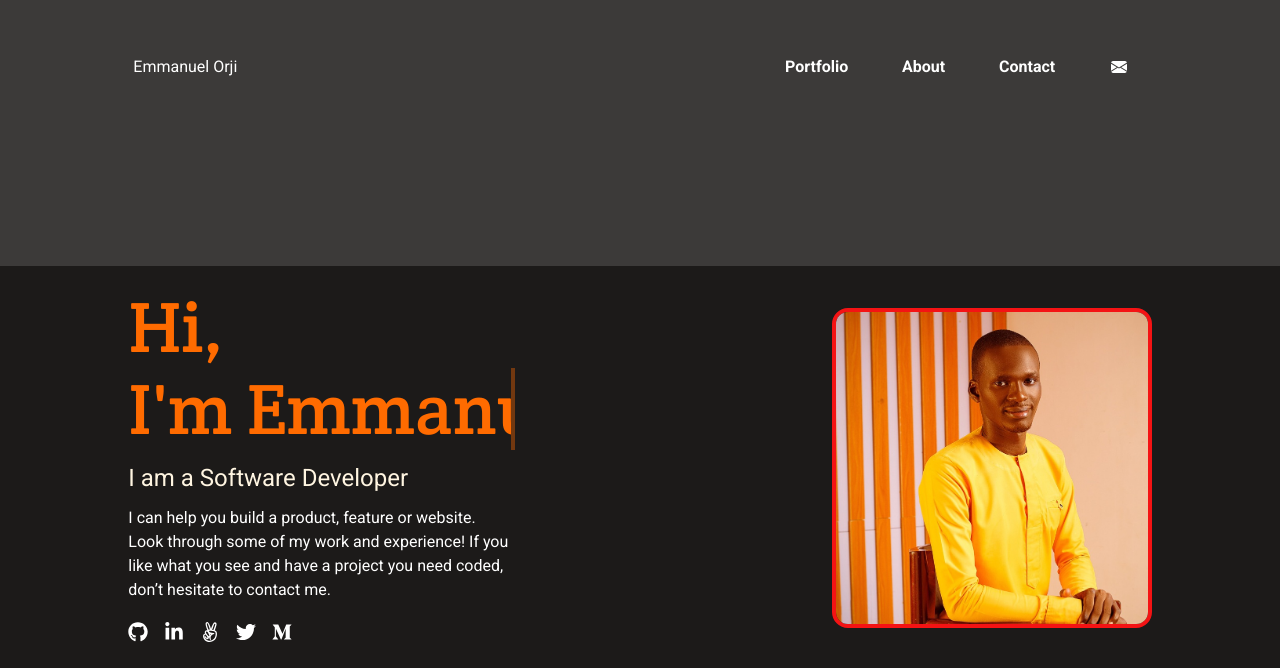
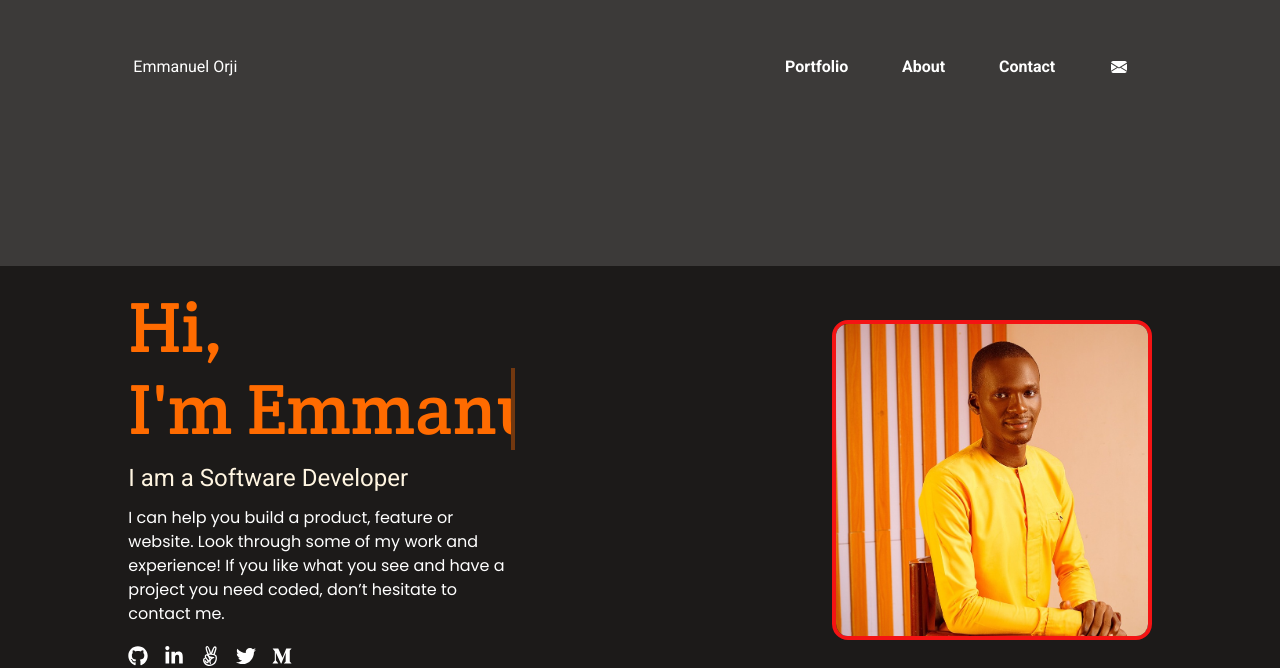
Before and after one commit to emmiiorji/portfolio, a React (Create React App) app: page / in a window 1280 px wide. Shown: the part 132-800 px from the top of the page. Built offline with nearby package versions, Linux system fonts and the light colour scheme.

Commit message:
Update font for Headline section

```diff
--- a/src/components/Headline.js
+++ b/src/components/Headline.js
@@ -19,8 +19,8 @@ const Headline = () => (
             </span>
           </h1>
         </div>
-        <h2 className="text-customMilk my-3 text-2xl ">I am a Software Developer</h2>
-        <p className="text-white max-w-sm text-base my-3">
+        <h2 className="text-customMilk my-3 text-2xl font-roboto">I am a Software Developer</h2>
+        <p className="text-white max-w-sm text-base my-3 font-poppins">
           I can help you build a product, feature or website.
           Look through some of my work and experience!
           If you like what you see and have a project you need coded,
```
